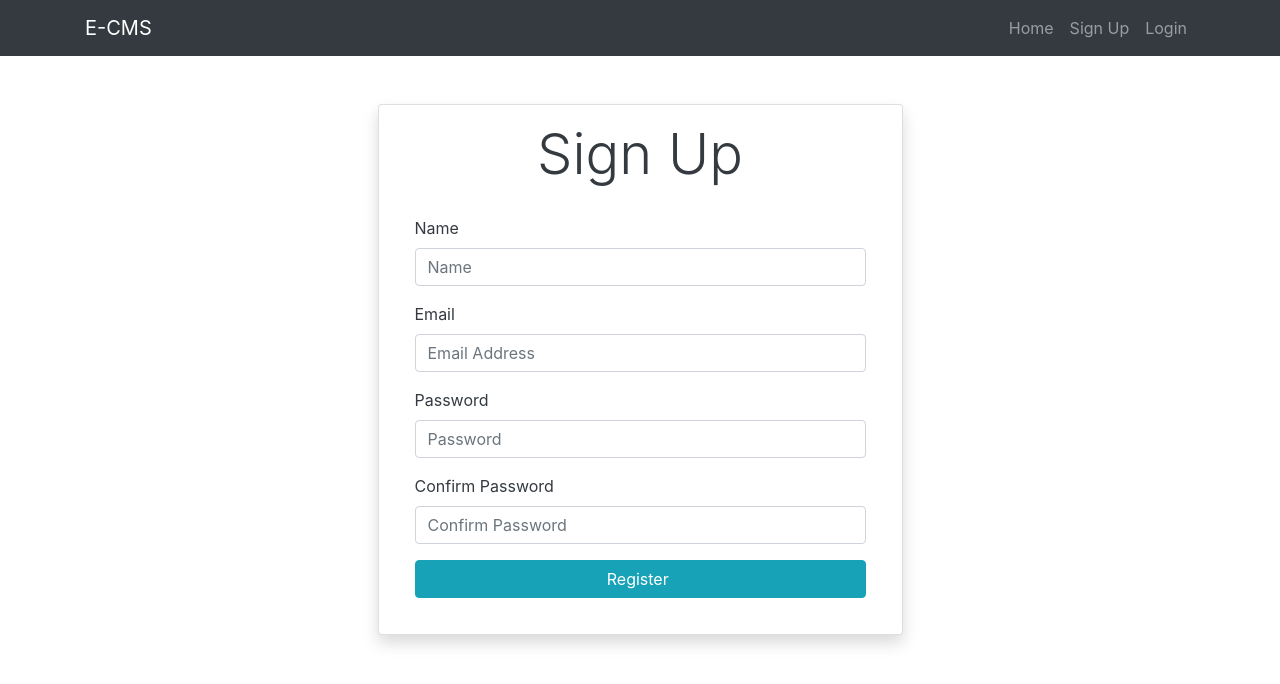
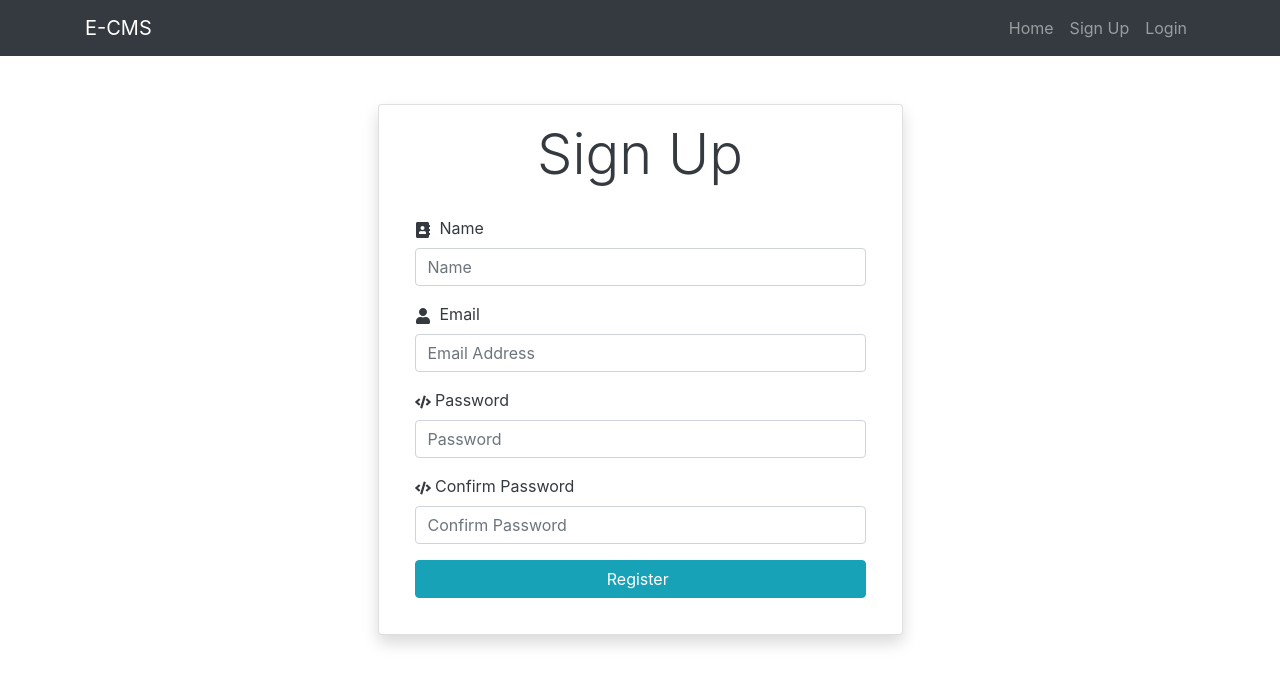
Before and after one commit to Vivekpsd/E-CMS, a React (Create React App) app in the folder client/: page /register in a window 1280 px wide. Shown: the top 684 px of the page. Built offline with nearby package versions, Linux system fonts and the light colour scheme; no server answers.

Commit message:
Few Icon Integration

```diff
--- a/client/src/components/auth/register.js
+++ b/client/src/components/auth/register.js
@@ -3,6 +3,7 @@ import { Redirect } from 'react-router-dom';
 import { connect } from 'react-redux';
 import { setAlert } from '../../actions/alert';
 import { register } from '../../actions/auth';
+import { FaAddressBook, FaUser, FaCode } from 'react-icons/fa';
 
 import PropTypes from 'prop-types';
 
@@ -41,7 +42,11 @@ const Register = ({ setAlert, register, isAuthenticated }) => {
                 <span className='card-text'>
                   <form className='form' onSubmit={(e) => onSubmit(e)}>
                     <div className='form-group'>
-                      <label htmlFor='name'>Name</label>
+                      <label htmlFor='name'>
+                        <FaAddressBook />
+                        &nbsp; Name
+                      </label>
+
                       <input
                         type='text'
                         placeholder='Name'
@@ -53,7 +58,10 @@ const Register = ({ setAlert, register, isAuthenticated }) => {
                       />
                     </div>
                     <div className='form-group'>
-                      <label htmlFor='email'>Email</label>
+                      <label htmlFor='email'>
+                        <FaUser />
+                        &nbsp; Email
+                      </label>
                       <input
                         type='email'
                         placeholder='Email Address'
@@ -65,7 +73,10 @@ const Register = ({ setAlert, register, isAuthenticated }) => {
                       />
                     </div>
                     <div className='form-group'>
-                      <label htmlFor='pass'>Password</label>
+                      <label htmlFor='pass'>
+                        <FaCode />
+                        &nbsp;Password
+                      </label>
                       <input
                         type='password'
                         placeholder='Password'
@@ -77,7 +88,10 @@ const Register = ({ setAlert, register, isAuthenticated }) => {
                       />
                     </div>
                     <div className='form-group'>
-                      <label htmlFor='pass2'>Confirm Password</label>
+                      <label htmlFor='pass2'>
+                        <FaCode />
+                        &nbsp;Confirm Password
+                      </label>
                       <input
                         type='password'
                         placeholder='Confirm Password'
--- a/client/src/components/profile-forms/EditProfile.js
+++ b/client/src/components/profile-forms/EditProfile.js
@@ -2,7 +2,13 @@ import React, { useState, Fragment, useEffect } from 'react';
 import { Link, withRouter } from 'react-router-dom';
 import PropTypes from 'prop-types';
 import { connect } from 'react-redux';
-import { FaTwitter } from 'react-icons/fa';
+import {
+  FaTwitter,
+  FaFacebook,
+  FaYoutube,
+  FaLinkedin,
+  FaInstagram,
+} from 'react-icons/fa';
 
 import { createProfile, getCurrentProfile } from '../../actions/profile';
 
@@ -117,7 +123,7 @@ const EditProfile = ({
           <button
             onClick={() => toggleSocialInputs(!displaySocialInputs)}
             type='button'
-            className='btn btn-secondary'
+            className='btn btn-warning'
           >
             Add Social Network Links
           </button>
@@ -127,9 +133,14 @@ const EditProfile = ({
         {displaySocialInputs && (
           <Fragment>
             <div className='form-group social-input'>
-              <FaTwitter />
+              <label htmlFor='twitter'>
+                <FaTwitter />
+                &nbsp; Twitter
+              </label>
+
               <input
                 type='text'
+                id='twitter'
                 placeholder='Twitter URL'
                 name='twitter'
                 value={twitter}
@@ -139,7 +150,10 @@ const EditProfile = ({
             </div>
 
             <div className='form-group social-input'>
-              <i className='fab fa-facebook fa-2x' />
+              <label htmlFor='facebook'>
+                {' '}
+                <FaFacebook /> Facebook
+              </label>
               <input
                 type='text'
                 placeholder='Facebook URL'
@@ -151,7 +165,10 @@ const EditProfile = ({
             </div>
 
             <div className='form-group social-input'>
-              <i className='fab fa-youtube fa-2x' />
+              <label htmlFor='youtube'>
+                <FaYoutube />
+                &nbsp; Youtube
+              </label>
               <input
                 type='text'
                 placeholder='YouTube URL'
@@ -163,7 +180,10 @@ const EditProfile = ({
             </div>
 
             <div className='form-group social-input'>
-              <i className='fab fa-linkedin fa-2x' />
+              <label htmlFor='linkedin'>
+                <FaLinkedin />
+                &nbsp; LinkedIn
+              </label>
               <input
                 type='text'
                 placeholder='Linkedin URL'
@@ -175,7 +195,10 @@ const EditProfile = ({
             </div>
 
             <div className='form-group social-input'>
-              <i className='fab fa-instagram fa-2x' />
+              <label htmlFor='instagram'>
+                <FaInstagram />
+                &nbsp; Instagram
+              </label>
               <input
                 type='text'
                 placeholder='Instagram URL'
```
